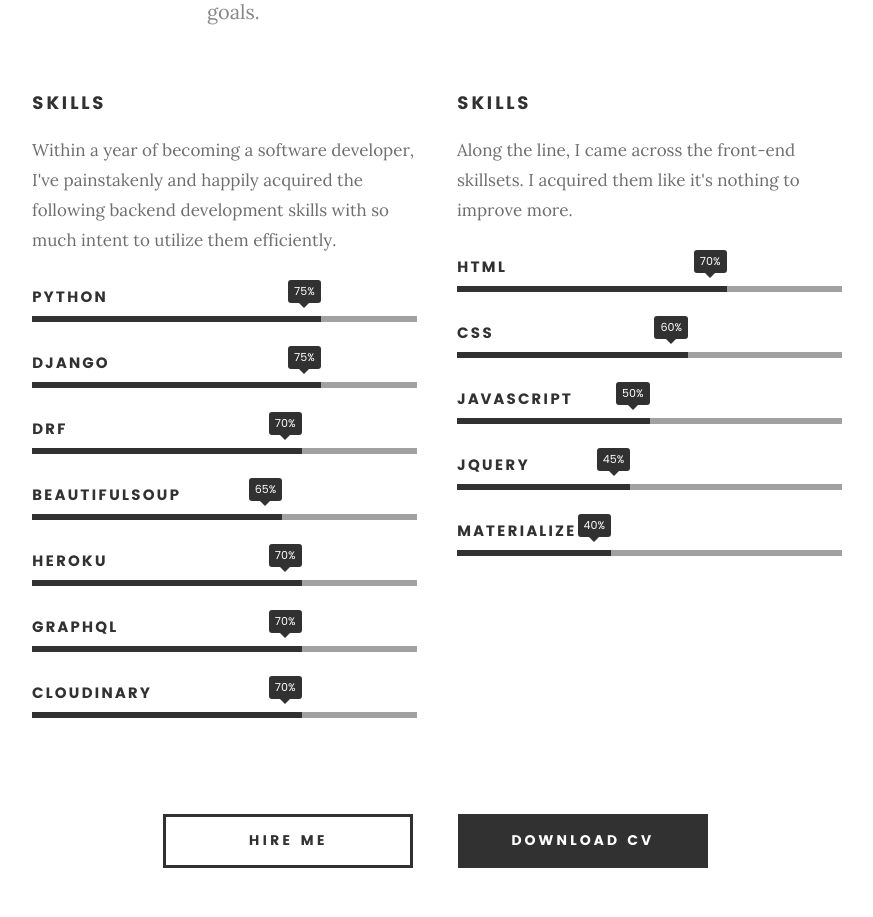
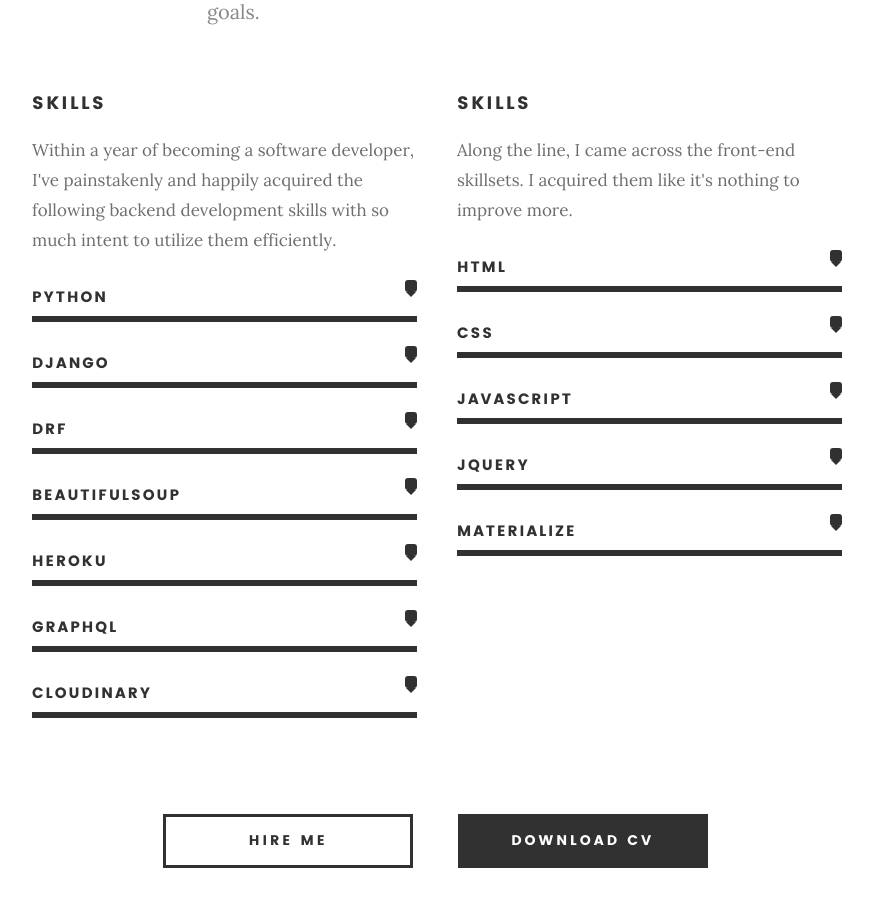
Before and after one commit to sylucck/resume, a Django app: page / in a window 1280 px wide. Shown: the part 1333-2250 px from the top of the page, without its empty margins (203-1076 px from the left). Run offline with Django 3.2, Linux system fonts and the light colour scheme; some libraries are stand-ins or nearby versions; some web fonts are replaced.

Commit message:
more commit

```diff
--- a/resume_app/templates/index.html
+++ b/resume_app/templates/index.html
@@ -132,35 +132,35 @@
 
 				 <ul class="skill-bars">
 					<li>
-						<div class="progress percent75"><span>75%</span></div>
+						<div class="progress"><span></span></div>
 						<strong>Python</strong>
 					</li>
 					<li>
-						<div class="progress percent75"><span>75%</span></div>
+						<div class="progress"><span></span></div>
 						<strong>Django</strong>
 					</li>
 					<li>
-						<div class="progress percent70"><span>70%</span></div>
+						<div class="progress"><span></span></div>
 						<strong>DRF</strong>
 					</li>
 					<li>
 
-						<div class="progress percent65"><span>65%</span></div>
+						<div class="progress"><span></span></div>
 						<strong>BeautifulSoup</strong>
 					</li>
 					<li>
 
-						<div class="progress percent70"><span>70%</span></div>
+						<div class="progress "><span></span></div>
 						<strong>Heroku</strong>
 					</li>
 					<li>
 
-						<div class="progress percent70"><span>70%</span></div>
+						<div class="progress"><span></span></div>
 						<strong>GraphQL</strong>
 					</li>
 					<li>
 
-						<div class="progress percent70"><span>70%</span></div>
+						<div class="progress"><span></span></div>
 						<strong>Cloudinary</strong>
 					</li>
 
@@ -177,23 +177,23 @@
 				<ul class="skill-bars">
 
 				   <li>
-				   	<div class="progress percent70"><span>70%</span></div>
+				   	<div class="progress"><span></span></div>
 				   	<strong>HTML</strong>
 				   </li>
 				   <li>
-				   	<div class="progress percent60"><span>60%</span></div>
+				   	<div class="progress"><span></span></div>
 				   	<strong>CSS</strong>
 				   </li>
 				   <li>
-					<div class="progress percent50"><span>50%</span></div>
+					<div class="progress"><span></span></div>
 					<strong>JavaScript</strong>
 				    </li>
 				   <li>
-				   	<div class="progress percent45"><span>45%</span></div>
+				   	<div class="progress "><span></span></div>
 				   	<strong>JQuery</strong>
 				   </li>
 				   <li>
-				   	<div class="progress percent40"><span>40%</span></div>
+				   	<div class="progress "><span></span></div>
 				   	<strong>materialize</strong>
 				   </li>
 
```
